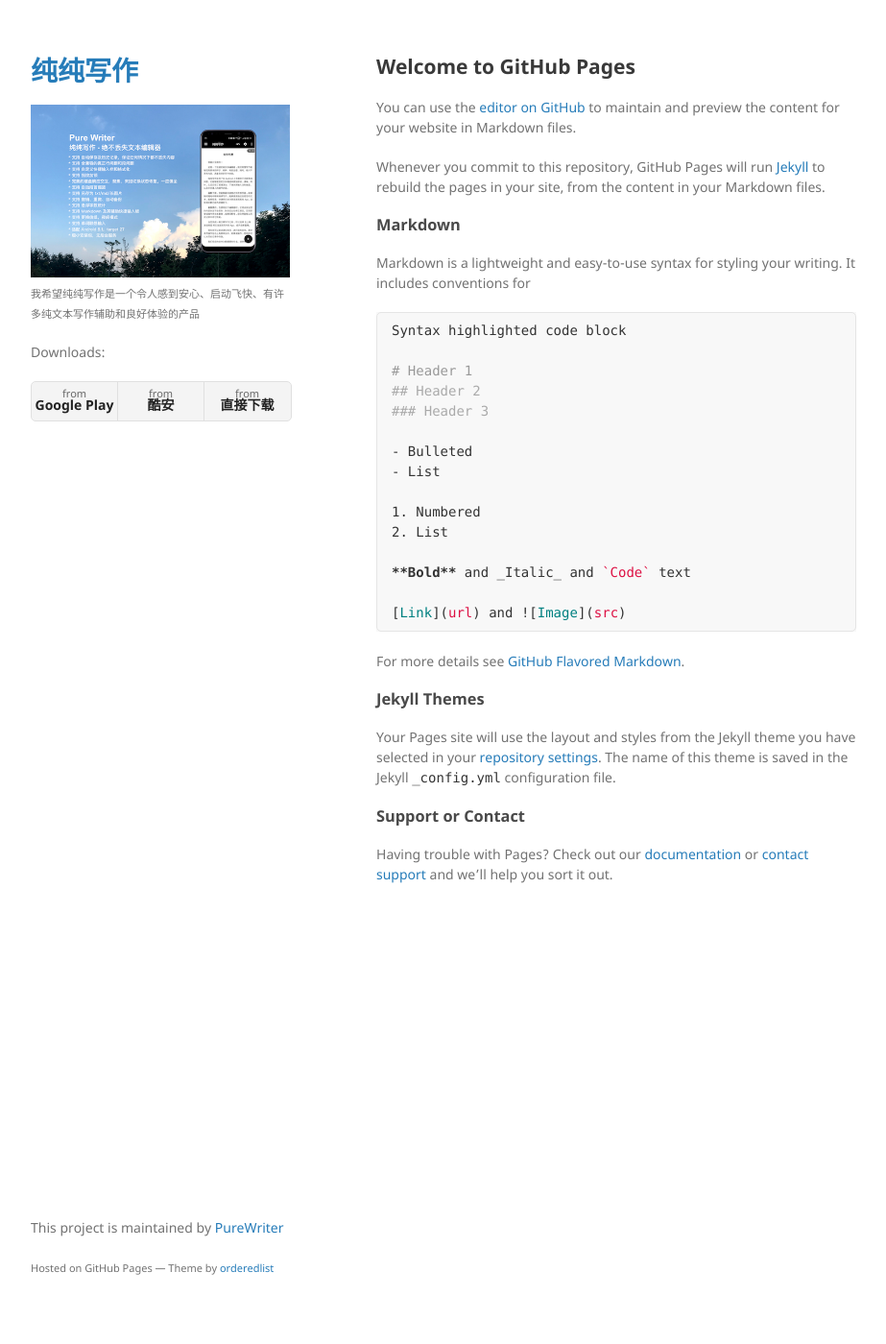
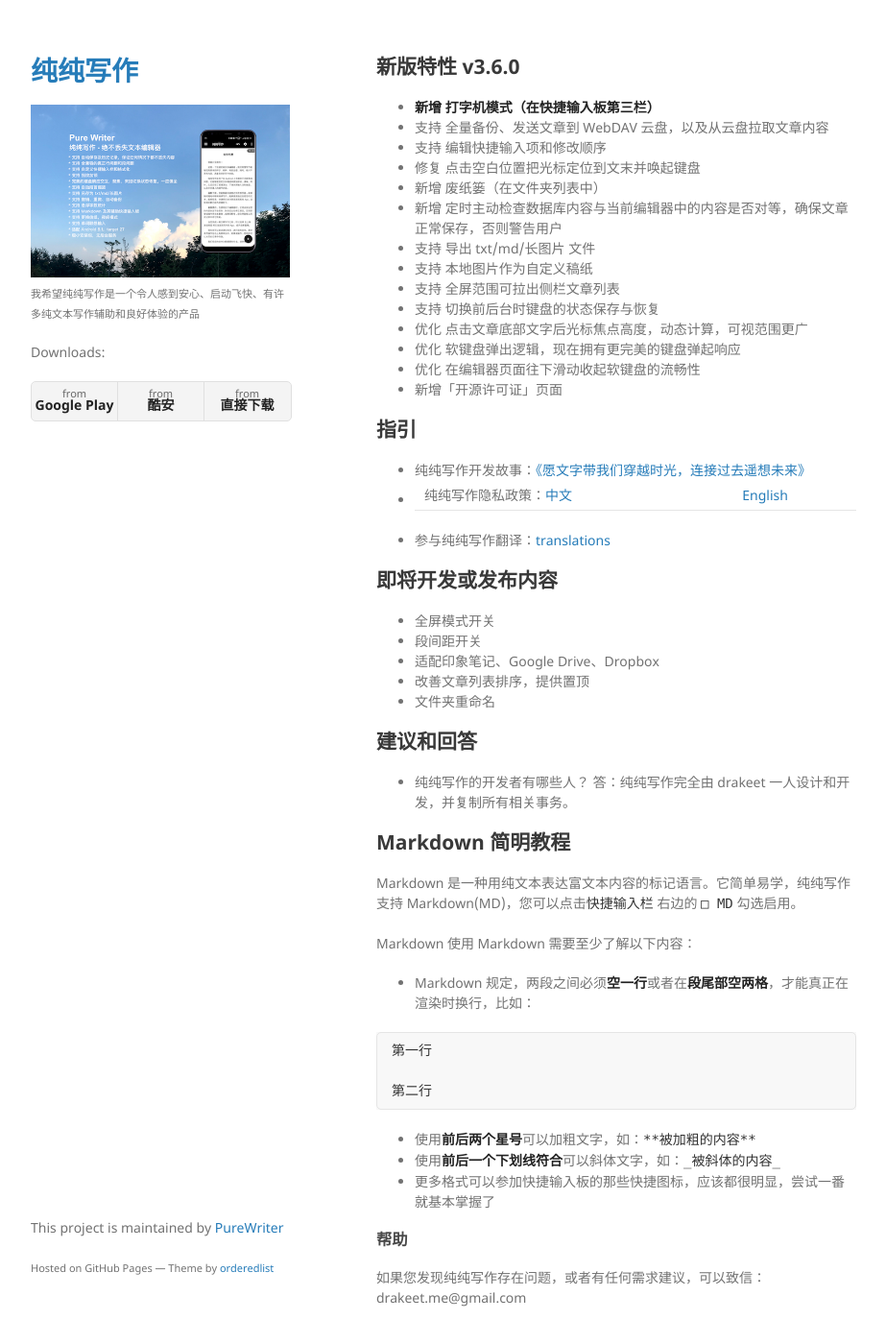
Before and after one commit to PureWriter/writer.drakeet.com, a Jekyll site: the page built from index.md, in a window 1280 px wide and 1400 px high. Shown: the whole window at 96% size, without its empty margins (178-1101 px from the left). Built offline with Jekyll 4.4.1, drawn with Linux system fonts in a browser that asks for light colours; our own code applies the rules of GitHub Pages for plain Markdown files.

Commit message:
Updated index.md

````diff
--- a/_config.yml
+++ b/_config.yml
@@ -7,4 +7,4 @@
 show_downloads: true
 google_play: https://play.google.com/store/apps/details?id=com.drakeet.purewriter
 coolapk: https://www.coolapk.com/apk/com.drakeet.purewriter
-direct: http://app.mi.com/download/466749
+direct: https://www.coolapk.com/apk/com.drakeet.purewriter
--- a/index.md
+++ b/index.md
@@ -1,37 +1,56 @@
-## Welcome to GitHub Pages
+## 新版特性 v3.6.0
 
-You can use the [editor on GitHub](https://github.com/PureWriter/writer.chunchun.io/edit/master/index.md) to maintain and preview the content for your website in Markdown files.
+- **新增 打字机模式（在快捷输入板第三栏）**
+- 支持 全量备份、发送文章到 WebDAV 云盘，以及从云盘拉取文章内容
+- 支持 编辑快捷输入项和修改顺序
+- 修复 点击空白位置把光标定位到文末并唤起键盘
+- 新增 废纸篓（在文件夹列表中）
+- 新增 定时主动检查数据库内容与当前编辑器中的内容是否对等，确保文章正常保存，否则警告用户
+- 支持 导出 txt/md/长图片 文件
+- 支持 本地图片作为自定义稿纸
+- 支持 全屏范围可拉出侧栏文章列表
+- 支持 切换前后台时键盘的状态保存与恢复
+- 优化 点击文章底部文字后光标焦点高度，动态计算，可视范围更广
+- 优化 软键盘弹出逻辑，现在拥有更完美的键盘弹起响应
+- 优化 在编辑器页面往下滑动收起软键盘的流畅性
+- 新增「开源许可证」页面
 
-Whenever you commit to this repository, GitHub Pages will run [Jekyll](https://jekyllrb.com/) to rebuild the pages in your site, from the content in your Markdown files.
+## 指引
 
-### Markdown
+- 纯纯写作开发故事：[《愿文字带我们穿越时光，连接过去遥想未来》](https://sspai.com/post/43650)
+- 纯纯写作隐私政策：[中文](https://github.com/drakeet/resources/blob/master/PrivacyPolicy.md) | [English](https://github.com/drakeet/resources/blob/master/PrivacyPolicy.md#pure-writer---privacy-policy)
+- 参与纯纯写作翻译：[translations](https://github.com/drakeet/resources/tree/master/translations)
 
-Markdown is a lightweight and easy-to-use syntax for styling your writing. It includes conventions for
+## 即将开发或发布内容
+
+- 全屏模式开关
+- 段间距开关
+- 适配印象笔记、Google Drive、Dropbox
+- 改善文章列表排序，提供置顶
+- 文件夹重命名
+
+## 建议和回答
+
+- 纯纯写作的开发者有哪些人？
+  答：纯纯写作完全由 drakeet 一人设计和开发，并复制所有相关事务。
+
+## Markdown 简明教程
+
+Markdown 是一种用纯文本表达富文本内容的标记语言。它简单易学，纯纯写作支持 Markdown(MD)，您可以点击`快捷输入栏` 右边的 `□ MD` 勾选启用。
+
+Markdown 使用 Markdown 需要至少了解以下内容：
+
+- Markdown 规定，两段之间必须**空一行**或者在**段尾部空两格**，才能真正在渲染时换行，比如：
 
 ```markdown
-Syntax highlighted code block
+第一行
 
-# Header 1
-## Header 2
-### Header 3
+第二行
+```
+- 使用**前后两个星号**可以加粗文字，如：`**被加粗的内容**`
+- 使用**前后一个下划线符合**可以斜体文字，如：`_被斜体的内容_`
+- 更多格式可以参加快捷输入板的那些快捷图标，应该都很明显，尝试一番就基本掌握了
 
-- Bulleted
-- List
+### 帮助
 
-1. Numbered
-2. List
-
-**Bold** and _Italic_ and `Code` text
-
-[Link](url) and ![Image](src)
-```
-
-For more details see [GitHub Flavored Markdown](https://guides.github.com/features/mastering-markdown/).
-
-### Jekyll Themes
-
-Your Pages site will use the layout and styles from the Jekyll theme you have selected in your [repository settings](https://github.com/PureWriter/writer.chunchun.io/settings). The name of this theme is saved in the Jekyll `_config.yml` configuration file.
-
-### Support or Contact
-
-Having trouble with Pages? Check out our [documentation](https://help.github.com/categories/github-pages-basics/) or [contact support](https://github.com/contact) and we’ll help you sort it out.
+如果您发现纯纯写作存在问题，或者有任何需求建议，可以致信：drakeet.me@gmail.com
````
